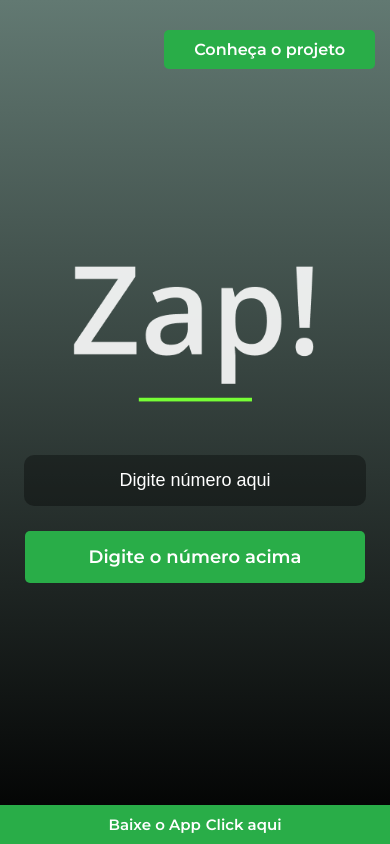
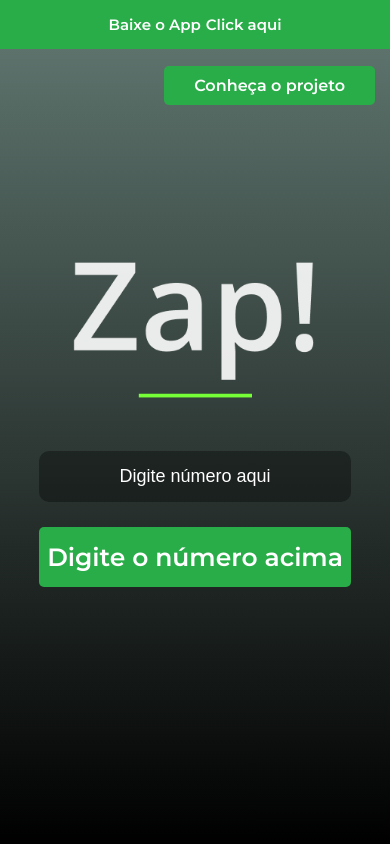
Before and after one commit to fgeanlopes/Chama-no-zap-versao-web, a Next.js app: page / in a window 390 px wide. Shown: the top 844 px of the page. Built offline with nearby package versions, Linux system fonts and the light colour scheme.

Commit message:
adicionado validação e input do whatsapp

```diff
--- a/pages/index.js
+++ b/pages/index.js
@@ -8,8 +8,8 @@ export default function Home() {
   const [habilitaBtn, setHabilitaBtn] = useState(false);
   const [mensagemBtn, setMensagemBtn] = useState('Digite o número acima');
 
-  const clearInput = useCallback(()=>{
-    // setTimeout(setNumero(''), 1000);
+  const callMessage = useCallback(()=>{
+
   },[]);
 
   const handleScroll = useCallback((element)=>{
@@ -21,14 +21,36 @@ export default function Home() {
   const handleInputChange = useCallback((e)=>{
     let dig = e.target.value;
 
-    dig = dig.replace(/\D/g,"");                   //Remove tudo o que não é dígito
-    dig = dig.replace(/^(\d{2})(\d)/g,"($1) $2");  //Coloca parênteses em volta dos dois primeiros dígitos
-    dig = dig.replace(/(\d)(\d{4})$/,"$1-$2");     //Coloca hífen entre o quarto e o quinto dígitos
+    dig = dig.replace(/\D/g,"")
+    dig = dig.replace(/^(\d{2})(\d)/g,"($1) $2")
+    dig = dig.replace(/(\d)(\d{4})$/,"$1-$2")
 
+    dig.length === 0 && setMensagemBtn('Digite o número acima')
+    dig.length > 0 && setMensagemBtn('Digite número completo')
     setNumero(dig)
-
   },[numero]);
 
+  useEffect(()=>{
+    let checkValidate = document.getElementById("check_number");
+    let animate = document.querySelector(".button_wp");
+
+    if(numero.length === 15){
+      checkValidate.classList.add("check");
+      checkValidate.classList.remove("none");
+      setMensagemBtn("Chamar número")
+      setHabilitaBtn(true);
+    }else{
+      checkValidate.classList.remove("check");
+      checkValidate.classList.add("none");
+      setHabilitaBtn(false);
+    }
+
+    animate.classList.add("animate");
+    setTimeout(() => {
+      animate.classList.remove("animate")
+    }, 100);
+
+  },[numero])
 
   return (
     <>
@@ -41,19 +63,26 @@ export default function Home() {
             {/* COLOCAR TECLADO DE NUMERO DO CELULAR */}
             <div className="link_saiba_mais button" onClick={()=>{handleScroll('project')}}>Conheça o projeto</div>
 
+            <div className="input_number">
               <input
-              type="text"
+                type="tel"
                 value={numero}
                 maxLength="15"
                 placeholder="Digite número aqui"
                 onChange={(e)=>{handleInputChange(e)}}
               />
+              <svg xmlns="http://www.w3.org/2000/svg" id="check_number" class="none" width="20" height="18" viewBox="0 0 166 150.9"><path d="M0.3 96l62.4 54.1L165.6 0.3"/></svg>
+            </div>
 
             {habilitaBtn ?
-                <a onClick={clearInput} target="_blank" className="button btn_chamar"
-                    href={`https://api.whatsapp.com/send?phone=55${numero}`}/>
+                <a className="button_wp button btn_chamar bold" onClick={callMessage} target="_blank" href={`https://api.whatsapp.com/send?phone=55${numero}`}>
+                    <p>{mensagemBtn}</p>
+                    <svg width="18" height="12" viewBox="0 0 14 10" fill="none" xmlns="http://www.w3.org/2000/svg">
+                      <path d="M14.1377 5.33853C14.4002 5.0734 14.3942 4.64943 14.1243 4.39157L9.72539 0.189606C9.45548 -0.0682511 9.02379 -0.0623632 8.76125 0.202757C8.4987 0.467873 8.5047 0.891829 8.77466 1.14968L11.9485 4.18149C12.353 4.56784 12.3619 5.21081 11.9684 5.60825L8.88179 8.7251C8.61925 8.99023 8.62525 9.41416 8.89516 9.67202C9.16511 9.92987 9.59675 9.92398 9.85929 9.65889L14.1377 5.33853ZM0.00934568 5.05802C0.0145731 5.4277 0.318397 5.7232 0.688077 5.71815L12.9885 5.55035C13.3584 5.5453 13.6542 5.24124 13.6489 4.87131C13.6437 4.50164 13.3399 4.20615 12.9702 4.21119L0.66981 4.37895C0.299868 4.384 0.00411458 4.68808 0.00934568 5.05802Z" fill="white"/>
+                    </svg>
+                </a>
                 :
-                <div className="button btn_chamar">
+                <div className="button_wp button btn_chamar">
                     <p>{mensagemBtn}</p>
                 </div>
             }
--- a/styles/globals.css
+++ b/styles/globals.css
@@ -11,15 +11,25 @@ section{width: 100%;}
 
 h2{text-align: center; position: relative; font-size: 50px;color:white; margin-bottom: 100px;}
 h2:after{content: '';position: absolute; bottom: -25px; left: 50%; transform: translateX(-50%); background-color:#76FE36; width: 150px; height: 4px;}
-.button{text-align: center;border-radius: 5px;padding: 10px 30px;background-color: var(--verde);color:white}
+.none{display: none;}
+.bold{font-weight: bold;}
+.button{cursor: pointer; text-align: center;border-radius: 5px;padding: 10px 30px;background-color: var(--verde);color:white}
 .button:hover{transition: all 0.3s;background: var(--verdeHover);}
 
 .home{background-repeat: no-repeat; background-size: cover; height: 100vh; min-height: 600px; display: flex; align-items: center; justify-content: center; flex-direction: column;}
 .home .content{width: 80%; margin: 0 auto; display: flex; flex-direction: column; align-items: center;}
-.home .link_saiba_mais{position: absolute; top: 30px; right: 15px;}
-.home input{width:100%;min-width:235px;max-width:430px;margin:45px 0 25px 0;border:none;padding:15px;border-radius:10px;color:#f5f5f5;background:rgba(0,0,0,.35);text-align:center}
+.home .link_saiba_mais{position: absolute; right: 15px;}
+.home input{width: 100%;margin:45px 0 25px 0;border:none;padding:15px;border-radius:10px;color:#f5f5f5;background:rgba(0,0,0,.35);text-align:center}
 .home input::placeholder{color:white;}
-.home .btn_chamar{width: 90%; max-width: 400px;padding: 15px 30px;}
+.home .btn_chamar{ padding: 15px 0px;width: 100%;max-width: 430px; display: flex;align-items: center;justify-content: center;}
+.home .btn_chamar p{font-size: 25px;}
+.home .btn_chamar svg{position: relative; margin-left: 10px; animation:arrow .5s linear infinite}
+
+@keyframes arrow {
+  0% {left: 0;}
+  50% {left: 10px;}
+  100% {left: 0;}
+}
 
 .downloadApp:hover .message_click{background-color: var(--verdeHover);}
 
@@ -30,17 +40,35 @@ h2:after{content: '';position: absolute; bottom: -25px; left: 50%; transform: tr
 .contact .rede_social{max-width: 200px; margin: 0 auto; display: flex; align-items: center; justify-content: space-between;}
 .contact .effect_footer{height: 250px;position: absolute;bottom: -160px;left: 0;width: 100%;z-index: -1;opacity: .6;}
 
+.animate{transition: all .3s;transform: scale(1.05)}
+
+.input_number{max-width: 430px; position: relative; width: 100%;display: flex;justify-content: center;}
+.input_number .check{position: absolute; top: 60px; right: 15px;}
+.input_number .check path{fill:none;stroke:#2aba66;stroke-miterlimit:10;stroke-width:10px;margin:40px;
+  stroke-dasharray:500;stroke-dashoffset:500;animation:draw .5s linear forwards
+}
+.input_number svg {overflow: visible;}
+@keyframes draw {
+  from {stroke-linecap: round;}
+  to {stroke-linecap: round;stroke-dashoffset: 0;}
+}
 .version{color:#676767; position: absolute; bottom: 15px;right: 15px;}
 
 @media(max-width:849px){
   .home .content .logo{padding: 0 10%;}
+  .home .link_saiba_mais{top: 66px;}
   .downloadApp *{font-size: 15px;}
-  .downloadApp{background-color: var(--verde); padding: 10px 0; color:white; display: flex; justify-content: center; align-items: center;position:fixed;bottom: 0; left: 0; z-index:3;width:100%;}
+  .downloadApp{background-color: var(--verdeHover); padding: 15px 0; color:white;
+    display: flex; justify-content: center; align-items: center;position:fixed;
+    top: 0; left: 0; z-index:3;width:100%;
+  }
+  .downloadApp:hover{background-color: var(--verde);}
+  .downloadApp:hover .message_click{background-color: transparent;}
   .downloadApp .header{margin-right: 5px;}
   .project p{padding: 0 15px;}
 }
-
 @media(min-width:850px){
+  .home .link_saiba_mais{top: 30px;}
   .downloadApp{position:fixed;z-index:3;right:15px;transform:translateY(-50%);top:50%;-webkit-animation:move 1.4s infinite;animation:move 1.4s infinite}
   .downloadApp .header{color:var(--verde);font-weight:700;font-size:18px;background:#efefef;padding:10px 30px;border-radius:8px 8px 0 0;text-decoration:none}
   .downloadApp .message_click{display:flex;align-items:center;justify-content:center;background:var(--verde);color:#fff;border-radius:0 0 10px 10px;padding:15px 0;font-weight:700}
```
Lines whose indentation alone changed are shown as unchanged.
